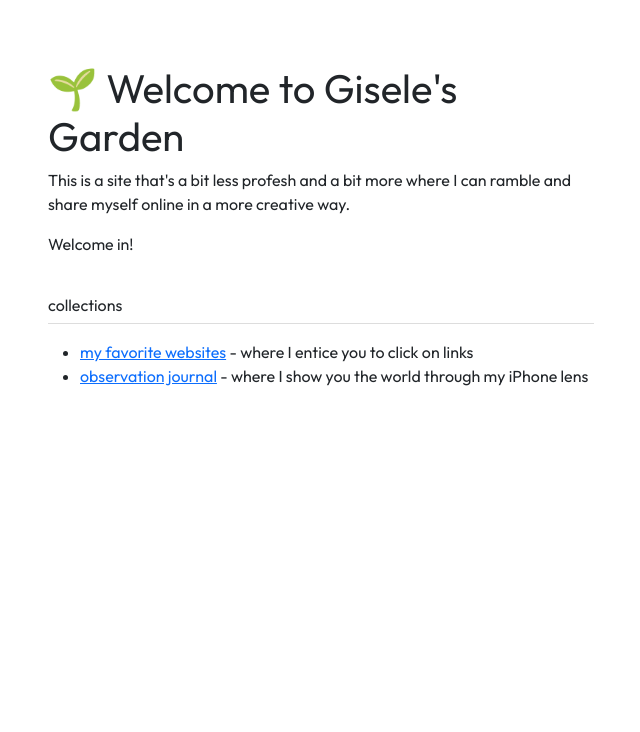
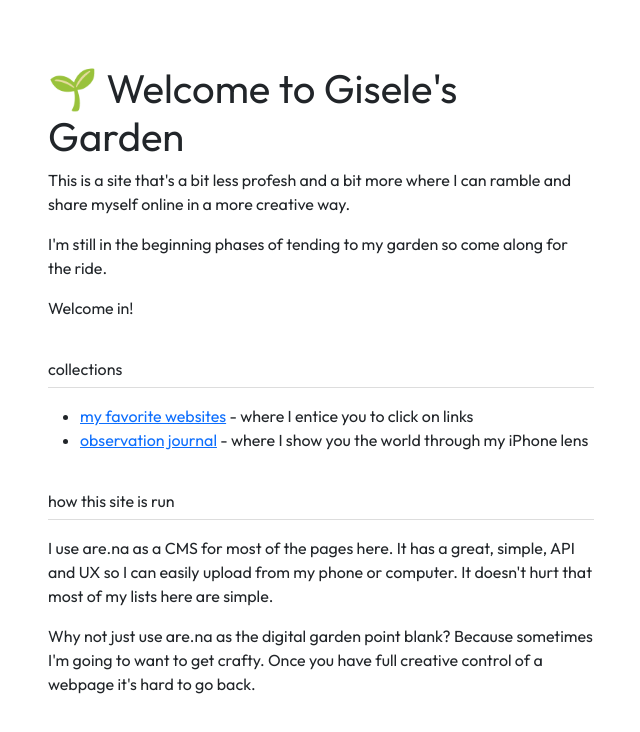
Before and after one commit to giselejfox/digital-garden, a Next.js app: page /digital-garden/ in a window 1280 px wide. Shown: the top 732 px of the page, without its empty margins (319-959 px from the left). Built offline with nearby package versions, Linux system fonts and the light colour scheme.

Commit message:
added some chatter

```diff
--- a/app/page.tsx
+++ b/app/page.tsx
@@ -6,6 +6,7 @@ export default function Home() {
           <div className="col-12 col-lg-6 ">
             <h1>🌱 Welcome to Gisele&apos;s Garden</h1>
             <p>This is a site that&apos;s a bit less profesh and a bit more where I can ramble and share myself online in a more creative way.</p>
+            <p>I&apos;m still in the beginning phases of tending to my garden so come along for the ride.</p>
             <p>Welcome in!</p>
 
             {/* COLLECTIONS */}
@@ -36,6 +37,11 @@ export default function Home() {
               <li><a href='/cd-shelf'>🚧 maybe a blog lives here...</a></li>
             </ul> */}
 
+            {/* WRITINGS */}
+            <h2 className="about-h2">how this site is run</h2>
+            <div className="horizontal-line mb-3"></div>
+            <p>I use are.na as a CMS for most of the pages here. It has a great, simple, API and UX so I can easily upload from my phone or computer. It doesn&apos;t hurt that most of my lists here are simple.</p>
+            <p>Why not just use are.na as the digital garden point blank? Because sometimes I&apos;m going to want to get crafty. Once you have full creative control of a webpage it&apos;s hard to go back.</p>
           </div>
         </div>
       </main>
```
